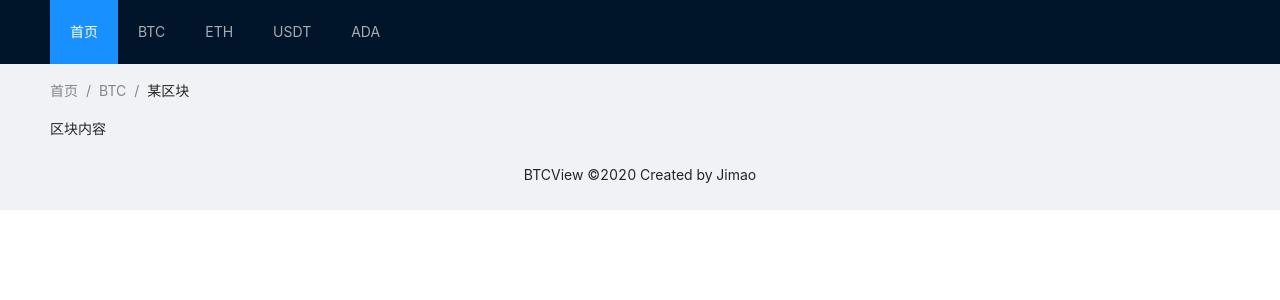
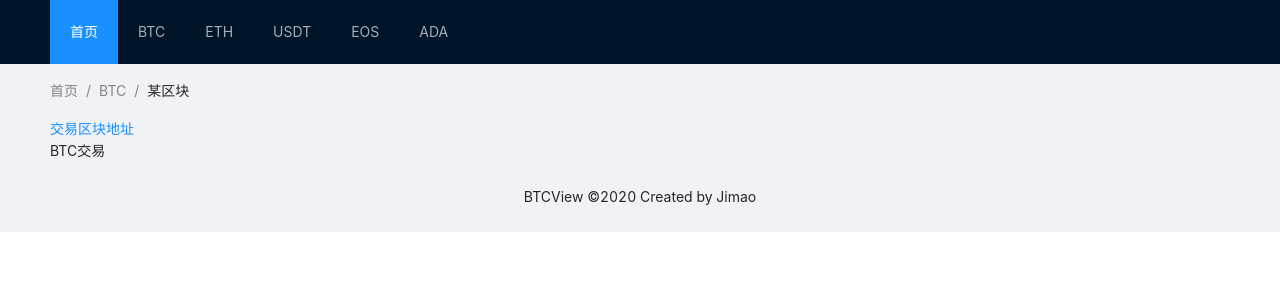
Before and after one commit to wrule/react-app, a React (Create React App) app: page /btc in a window 1280 px wide. Shown: the top 300 px of the page. Built offline with nearby package versions, Linux system fonts and the light colour scheme.

Commit message:
需要尝试嵌套路由

```diff
--- a/src/App.tsx
+++ b/src/App.tsx
@@ -2,22 +2,44 @@ import React from 'react';
 import './App.scss';
 import 'antd/dist/antd.css';
 import zhCN from 'antd/es/locale/zh_CN';
-import { ConfigProvider, Button } from 'antd';
+import { ConfigProvider } from 'antd';
 import { Layout, Menu, Breadcrumb } from 'antd';
+import { BrowserRouter as Router, Link, Switch, Route } from "react-router-dom";
+import ViewIndex from './views/index';
+import ViewBTC from './views/btc';
+import ViewETH from './views/eth';
+import ViewUSDT from './views/usdt';
+import ViewEOS from './views/eos';
+import ViewADA from './views/ada';
 const { Header, Content, Footer } = Layout;
+
 
 export default () => {
   return <ConfigProvider
     locale={zhCN}>
+    <Router>
       <Layout className="layout">
         <Header>
           <div className="logo" />
           <Menu theme="dark" mode="horizontal" defaultSelectedKeys={['index']}>
-          <Menu.Item key="index">首页</Menu.Item>
-          <Menu.Item key="btc">BTC</Menu.Item>
-          <Menu.Item key="eth">ETH</Menu.Item>
-          <Menu.Item key="usdt">USDT</Menu.Item>
-          <Menu.Item key="ada">ADA</Menu.Item>
+            <Menu.Item key="index">
+              <Link to="/">首页</Link>
+            </Menu.Item>
+            <Menu.Item key="btc">
+              <Link to="/btc">BTC</Link>
+            </Menu.Item>
+            <Menu.Item key="eth">
+              <Link to="/eth">ETH</Link>
+            </Menu.Item>
+            <Menu.Item key="usdt">
+              <Link to="/usdt">USDT</Link>
+            </Menu.Item>
+            <Menu.Item key="eos">
+              <Link to="/eos">EOS</Link>
+            </Menu.Item>
+            <Menu.Item key="ada">
+              <Link to="/ada">ADA</Link>
+            </Menu.Item>
           </Menu>
         </Header>
         <Content style={{ padding: '0 50px' }}>
@@ -26,9 +48,31 @@ export default () => {
             <Breadcrumb.Item>BTC</Breadcrumb.Item>
             <Breadcrumb.Item>某区块</Breadcrumb.Item>
           </Breadcrumb>
-        <div className="site-layout-content">区块内容</div>
+          <div>
+            <Switch>
+              <Route path="/btc">
+                <ViewBTC />
+              </Route>
+              <Route path="/eth">
+                <ViewETH />
+              </Route>
+              <Route path="/usdt">
+                <ViewUSDT />
+              </Route>
+              <Route path="/eos">
+                <ViewEOS />
+              </Route>
+              <Route path="/ada">
+                <ViewADA />
+              </Route>
+              <Route path="/">
+                <ViewIndex />
+              </Route>
+            </Switch>
+          </div>
         </Content>
         <Footer style={{ textAlign: 'center' }}>BTCView ©2020 Created by Jimao</Footer>
       </Layout>
+    </Router>
   </ConfigProvider>
 };
--- /dev/null
+++ b/src/views/ada/index.module.scss
@@ -0,0 +1,3 @@
+.view {
+
+}
--- /dev/null
+++ b/src/views/ada/index.tsx
@@ -0,0 +1,13 @@
+import React from 'react';
+import style from './index.module.scss';
+
+export default class ViewADA extends React.Component {
+  public render() {
+    return (
+      <div
+        className={style.view}>
+        <span>ADA</span>
+      </div>
+    );
+  }
+}
--- a/src/views/btc/index.tsx
+++ b/src/views/btc/index.tsx
@@ -1,13 +1,34 @@
 import React from 'react';
 import style from './index.module.scss';
+import { BrowserRouter as Router, Link, Switch, Route } from "react-router-dom";
+import ViewTransaction from './transaction';
+import ViewBlock from './block';
+import ViewAddress from './address';
+
 
 export default class ViewBTC extends React.Component {
   public render() {
     return (
-      <div
-        className={style.view}>
-        <span>BTC</span>
-      </div>
+      <Router>
+        <Link to="/transaction">交易</Link>
+        <Link to="/block">区块</Link>
+        <Link to="/address">地址</Link>
+        <Switch>
+          <Route to="/transaction">
+            <ViewTransaction />
+          </Route>
+          <Route to="/block">
+            <ViewBlock />
+          </Route>
+          <Route to="/address">
+            <ViewAddress />
+          </Route>
+        </Switch>
+        {/* <div
+          className={style.view}>
+          <span>BTC</span>
+        </div> */}
+      </Router>
     );
   }
 }
--- /dev/null
+++ b/src/views/eos/index.module.scss
@@ -0,0 +1,3 @@
+.view {
+
+}
--- /dev/null
+++ b/src/views/eos/index.tsx
@@ -0,0 +1,13 @@
+import React from 'react';
+import style from './index.module.scss';
+
+export default class ViewEOS extends React.Component {
+  public render() {
+    return (
+      <div
+        className={style.view}>
+        <span>EOS</span>
+      </div>
+    );
+  }
+}
--- /dev/null
+++ b/src/views/eth/index.module.scss
@@ -0,0 +1,3 @@
+.view {
+
+}
--- /dev/null
+++ b/src/views/eth/index.tsx
@@ -0,0 +1,13 @@
+import React from 'react';
+import style from './index.module.scss';
+
+export default class ViewETH extends React.Component {
+  public render() {
+    return (
+      <div
+        className={style.view}>
+        <span>ETH</span>
+      </div>
+    );
+  }
+}
--- /dev/null
+++ b/src/views/usdt/index.module.scss
@@ -0,0 +1,3 @@
+.view {
+
+}
--- /dev/null
+++ b/src/views/usdt/index.tsx
@@ -0,0 +1,13 @@
+import React from 'react';
+import style from './index.module.scss';
+
+export default class ViewUSDT extends React.Component {
+  public render() {
+    return (
+      <div
+        className={style.view}>
+        <span>UDST</span>
+      </div>
+    );
+  }
+}
```
Lines whose indentation alone changed are shown as unchanged.
